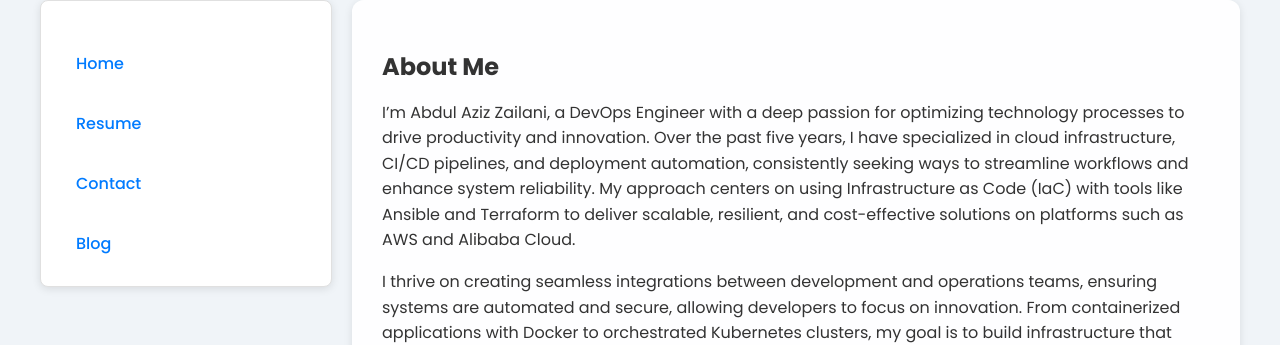
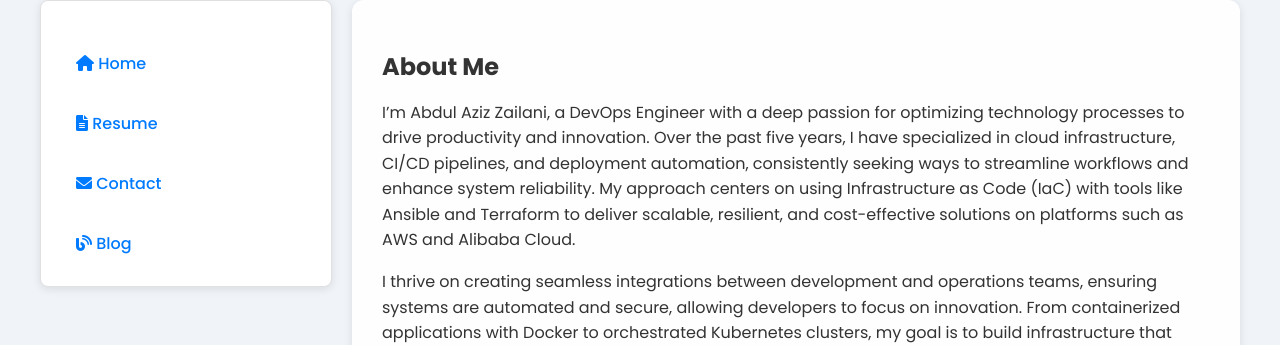
Before and after one commit to azizzailani/azizzailani.github.io, a Jekyll site: the page built from index.md, in a window 1280 px wide. Shown: the top 345 px of the page. Built offline with Jekyll 4.4.1, drawn with Linux system fonts in a browser that asks for light colours.

Commit message:
💄 style: Add Font Awesome icons to navigation links in default layout

```diff
--- a/_layouts/default.html
+++ b/_layouts/default.html
@@ -6,16 +6,26 @@
     <meta name="viewport" content="width=device-width, initial-scale=1.0">
     <title>{{ page.title }} - {{ site.title }}</title>
     <link rel="stylesheet" href="{{ '/assets/css/style.css' | relative_url }}">
+    <!-- Import Font Awesome -->
+    <link rel="stylesheet" href="https://cdnjs.cloudflare.com/ajax/libs/font-awesome/6.0.0-beta3/css/all.min.css">
 </head>
 
 <body>
     <div class="container">
         <header>
             <nav>
-                <a href="{{ '/' | relative_url }}" id="home-link">Home</a>
-                <a href="{{ '/resume' | relative_url }}" id="resume-link">Resume</a>
-                <a href="{{ '/contact' | relative_url }}" id="contact-link">Contact</a>
-                <a href="{{ '/blog' | relative_url }}">Blog</a>
+                <a href="{{ '/' | relative_url }}" id="home-link">
+                    <i class="fas fa-home"></i> Home
+                </a>
+                <a href="{{ '/resume' | relative_url }}" id="resume-link">
+                    <i class="fas fa-file-alt"></i> Resume
+                </a>
+                <a href="{{ '/contact' | relative_url }}" id="contact-link">
+                    <i class="fas fa-envelope"></i> Contact
+                </a>
+                <a href="{{ '/blog' | relative_url }}">
+                    <i class="fas fa-blog"></i> Blog
+                </a>
             </nav>
         </header>
         <main>
```
